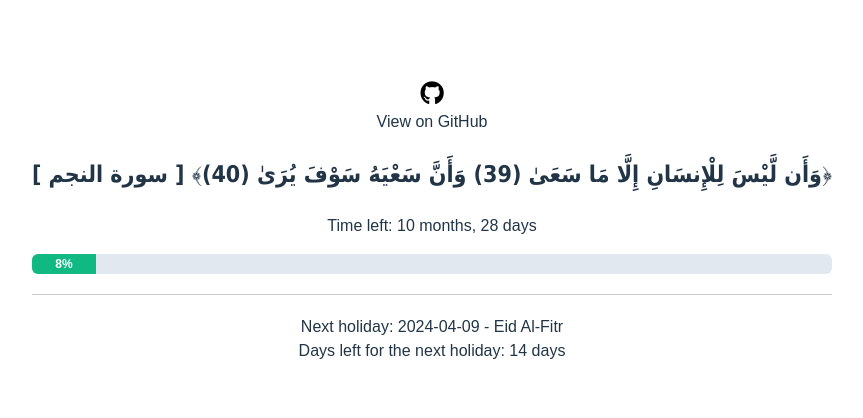
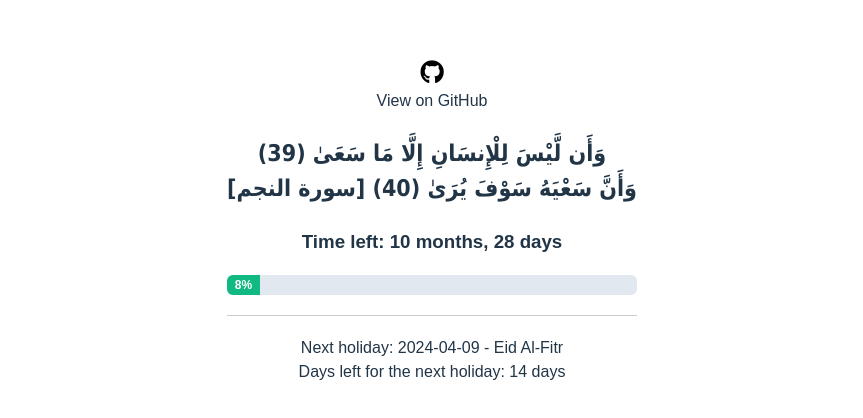
Before and after one commit to etahamad/Duty, a Vue app: page / in a window 1280 px wide. Shown: the part 178-596 px from the top of the page, without its empty margins (208-1071 px from the left). Built offline with nearby package versions, Linux system fonts and the light colour scheme; a web font is replaced by a local one.

Commit message:
Refactor Quran verse rendering in App.vue and update Countdown heading

```diff
--- a/src/App.vue
+++ b/src/App.vue
@@ -10,7 +10,10 @@ import EgyptHolidays from './components/EgyptHolidays.vue'
       <i class="fab fa-github"></i>
       <span>View on GitHub</span>
     </a>
-    <h3 class="quran">وَأَن لَّيْسَ لِلْإِنسَانِ إِلَّا مَا سَعَىٰ (39) وَأَنَّ سَعْيَهُ سَوْفَ يُرَىٰ (40)﴾ [ سورة النجم ]﴿</h3>
+    <h3 class="quran">
+      <span>وَأَن لَّيْسَ لِلْإِنسَانِ إِلَّا مَا سَعَىٰ (39)</span>
+      <span>وَأَنَّ سَعْيَهُ سَوْفَ يُرَىٰ (40) [سورة النجم]</span>
+    </h3>
     <Countdown format="months-days" label="Time left:" />
     <hr class="divider" />
     <EgyptHolidays />
@@ -21,6 +24,9 @@ import EgyptHolidays from './components/EgyptHolidays.vue'
 .quran {
   font-family: conv_original-hafs,'Traditional Arabic',tahoma, serif;
   font-size: 1.44em;
+}
+.quran span {
+  display: block;
 }
 .divider {
   border: none;
--- a/src/components/Countdown.vue
+++ b/src/components/Countdown.vue
@@ -1,6 +1,6 @@
 <template>
   <div>
-    <p>{{ label }} {{ formattedCountdown }}</p>
+    <h3>{{ label }} {{ formattedCountdown }}</h3>
     <ProgressBar :value="Number(percentageDone)" :showValue="true" :displayValueTemplate="valueTemplate" :style="{height: '20px'}" />
   </div>
 </template>
```
